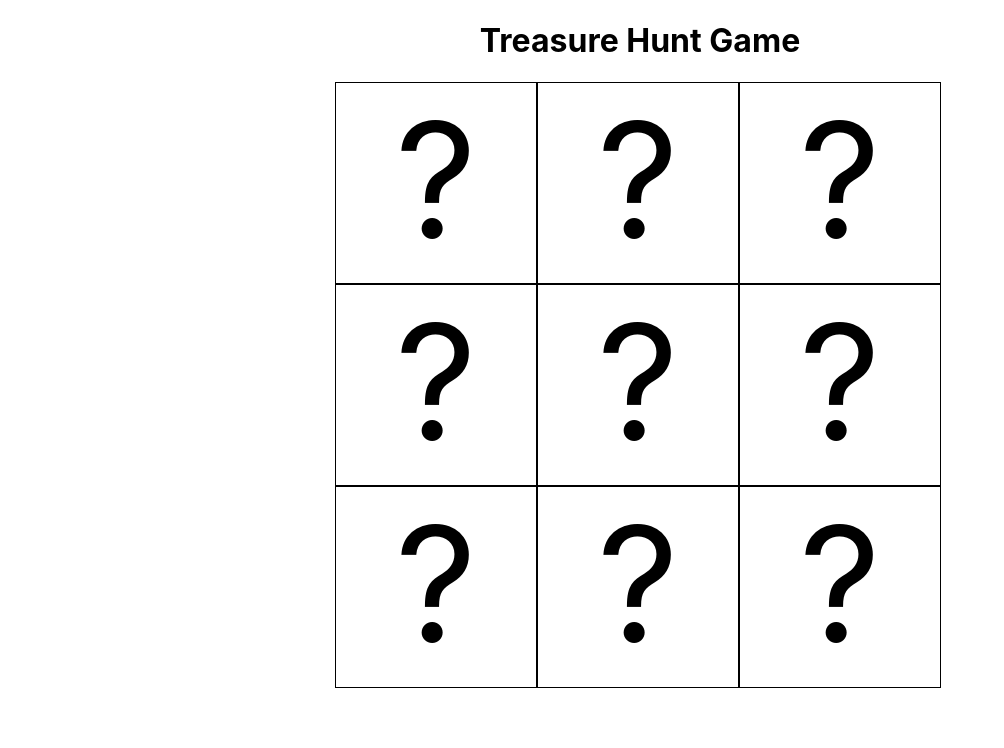
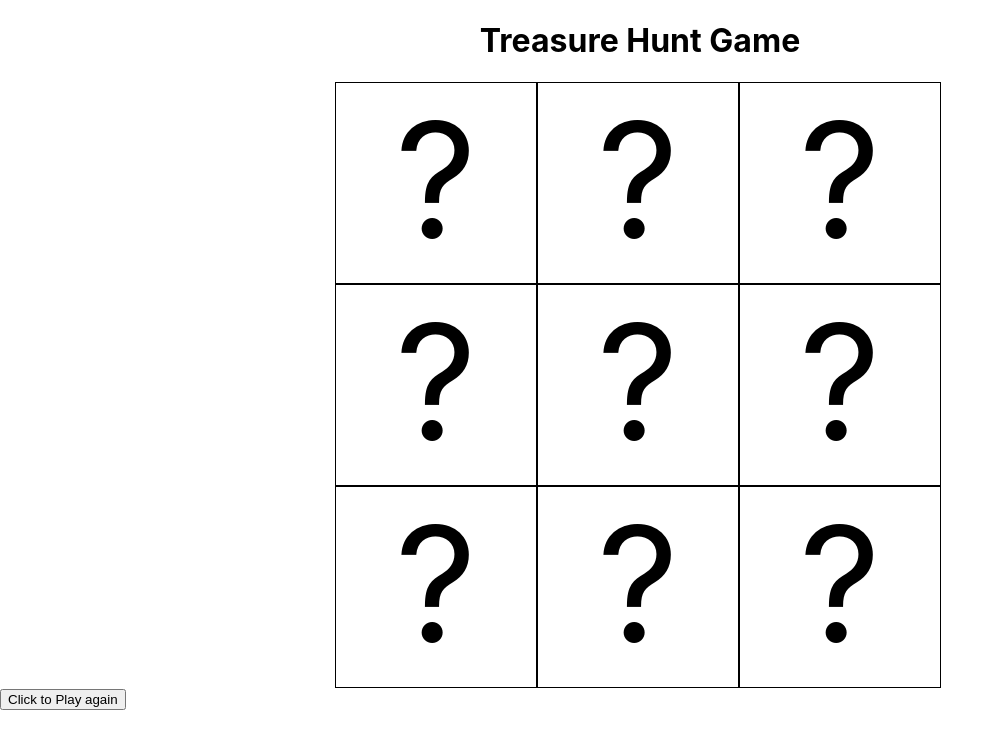
Before and after one commit to learn-academy-2023-hotel/treasurehunt-mrkevinrojas, a React (Create React App) app: page / in a window 1280 px wide. Shown: the top 748 px of the page, without its empty margins (0-1004 px from the left). Built offline with nearby package versions, Linux system fonts and the light colour scheme.

Commit message:
story 5 completed

```diff
--- a/src/App.js
+++ b/src/App.js
@@ -23,6 +23,20 @@ const App = () => {
     Math.floor(Math.random() * board.length)
   );
 
+  const resetGame = () => {
+    setBoard( ["?",
+    "?",
+    "?",
+    "?",
+    "?",
+    "?",
+    "?",
+    "?",
+    "?",
+  ], setBombLocation(Math.floor(Math.random() * board.length)),setTreasureLocation(Math.floor(Math.random() * board.length)))
+  }
+
+
   const handleSquareClick = (clickedSquareIndex) => {
     // alert(clickedSquareIndex)
 
@@ -32,14 +46,19 @@ const App = () => {
     if (clickedSquareIndex === treasureLocation) {
       // then reassign state value at that index to treasure emoji
       updatedBoard[clickedSquareIndex] = "💎";
+
     } else if (clickedSquareIndex === bombLocation) {
       updatedBoard[clickedSquareIndex] = "💣";
+
     } else {
       // use index to update the current square's values with emoji
       updatedBoard[clickedSquareIndex] = "🎄";
       // update state with the new board
     }
+
     setBoard(updatedBoard);
+
+
   };
 
   return (
@@ -54,9 +73,10 @@ const App = () => {
               index={index}
               handleSquareClick={handleSquareClick}
             />
-          );
+          )
         })}
       </div>
+      <button onClick={resetGame}>Click to Play again</button>
     </>
   );
 };
--- a/src/components/Square.js
+++ b/src/components/Square.js
@@ -13,7 +13,9 @@ const Square = ({value, index , handleSquareClick}) => {
       <div className="square" onClick = {handleClick}>
       {value}
       </div>
+
     </>
+
   )
 }
 export default Square
```
Also changed, not shown: 1 other file (tests, documents, lock files or other folders).
